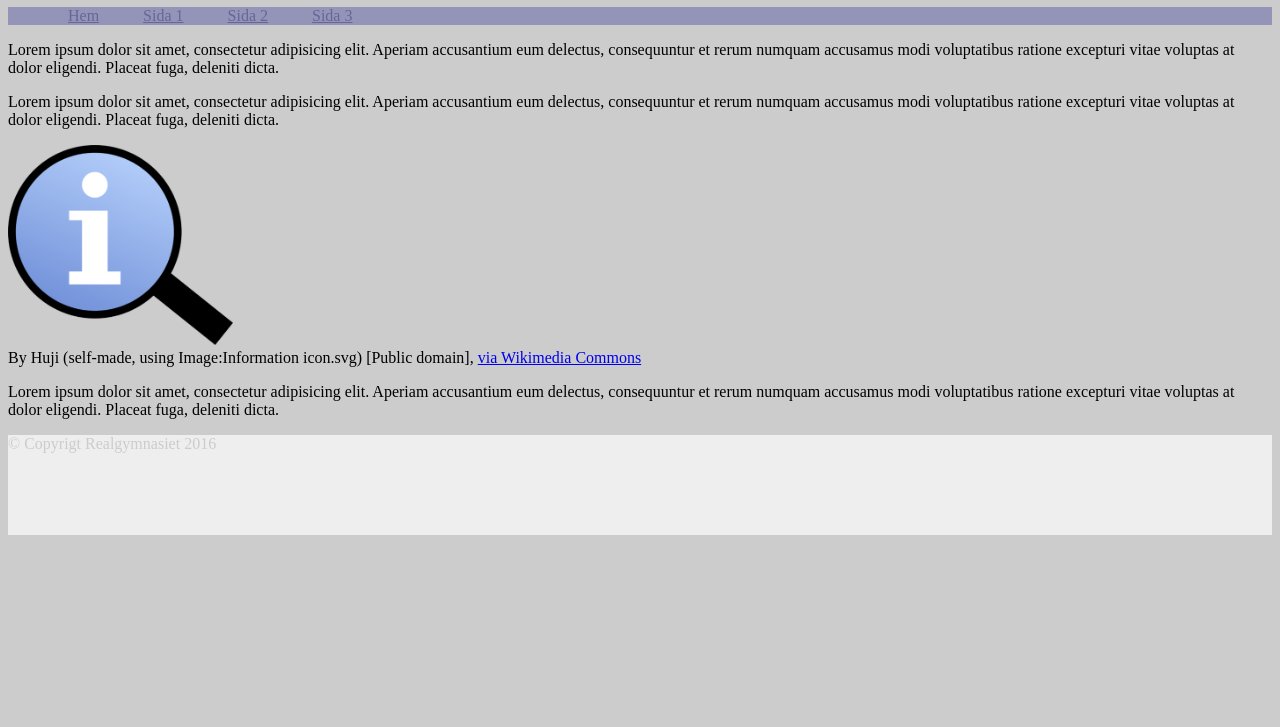
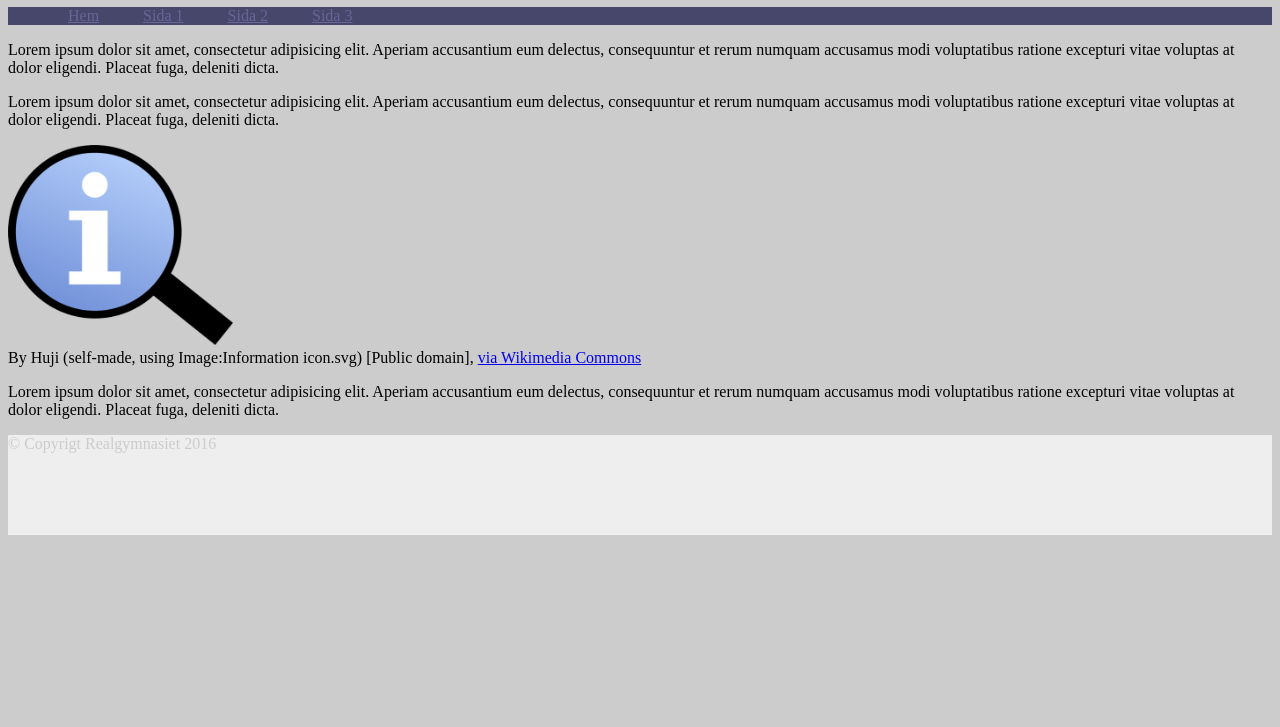
Before and after one commit to real-oaka/accessibility-demo, a plain HTML site: page index.html in a window 1280 px wide. Shown: the part 73-800 px from the top of the page. Drawn offline with Linux system fonts and the light colour scheme.

Commit message:
Updated navigation bg

```diff
--- a/css/style.css
+++ b/css/style.css
@@ -3,7 +3,7 @@ body{
 }
 
 .navigation{
-    background-color: #9494b8;
+    background-color: #47476b;
 }
 
 .navigation ul li{
```
